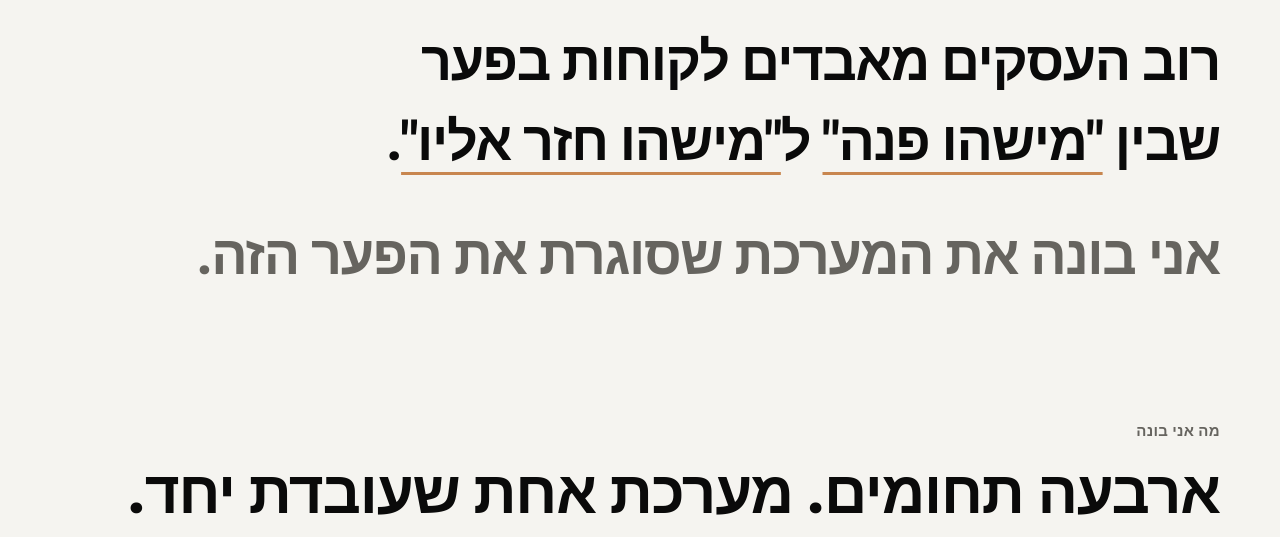
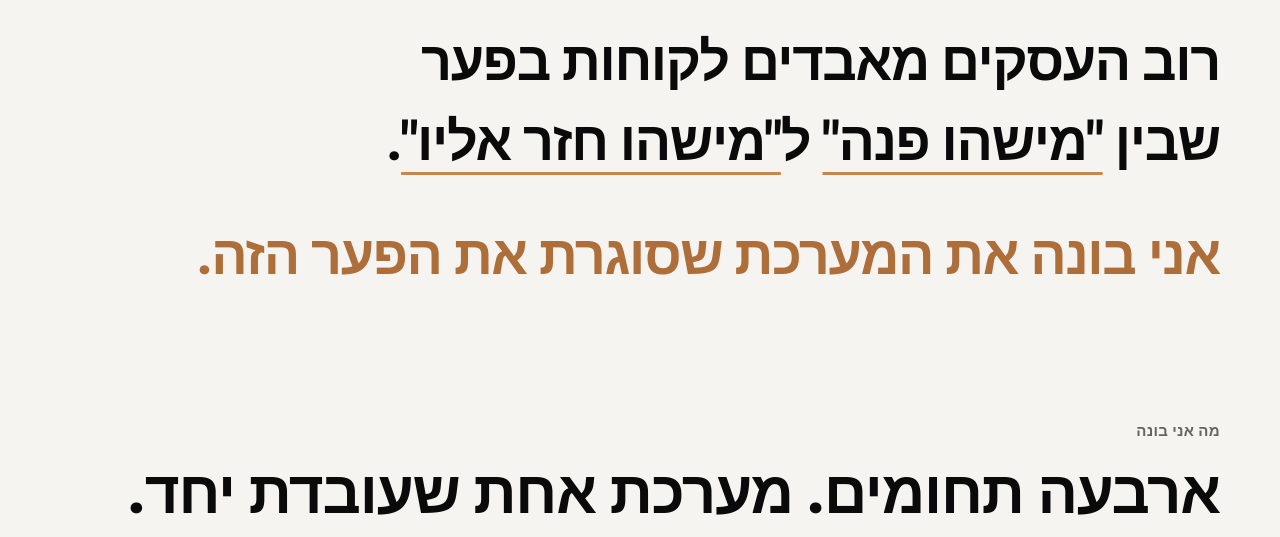
Before and after one commit to shaydadon/sdmarketing, a PHP site: page /index.php in a window 1280 px wide. Shown: the part 899-1436 px from the top of the page. Run offline with PHP 8.4, Linux system fonts and the light colour scheme; some web fonts are replaced.

Commit message:
v10: the problem statement's solution line in terracotta.
Co-Authored-By: Claude Opus 5.5 <noreply@anthropic.com>
Claude-Session: https://claude.ai/code/session_014zuAcs1zaquws76TnR3NXN

```diff
--- a/assets/css/style.css
+++ b/assets/css/style.css
@@ -1183,3 +1183,6 @@ h1,h2,h3{text-wrap:balance}
   .h3ro::before{background-size:48px 48px}
   .h3-art .device{box-shadow:0 0 0 1px #3a3a3a,0 0 0 2px #1c1c1c,0 0 0 2.5px #4a4a4a,0 28px 48px -18px #000}
 }
+
+/* v10: the solution line of the problem statement in terracotta (large text, 3.7:1 on paper) */
+.statement h2 em{color:var(--accent-big)}
--- a/includes/header.php
+++ b/includes/header.php
@@ -38,7 +38,7 @@ function logo_mark(): string
   <link rel="preconnect" href="https://fonts.googleapis.com">
   <link rel="preconnect" href="https://fonts.gstatic.com" crossorigin>
   <link href="https://fonts.googleapis.com/css2?family=Heebo:wght@400;500;700;800;900&family=IBM+Plex+Sans+Hebrew:wght@400;500;600;700&family=IBM+Plex+Mono:wght@400;500;600&display=swap" rel="stylesheet">
-  <link rel="stylesheet" href="assets/css/style.css?v=90">
+  <link rel="stylesheet" href="assets/css/style.css?v=100">
 </head>
 <body class="page-<?= e($page_id) ?>">
 <?php require __DIR__ . '/icons.php'; ?>
```
